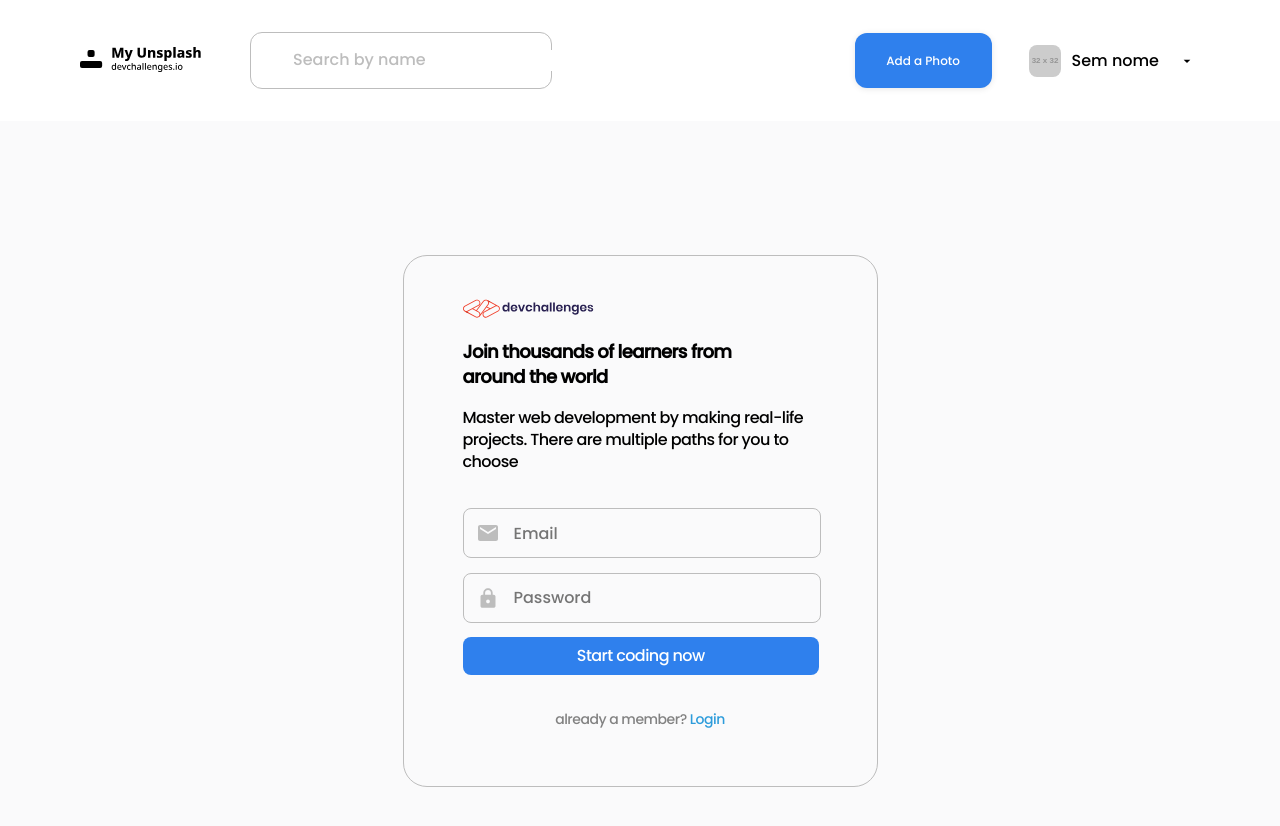
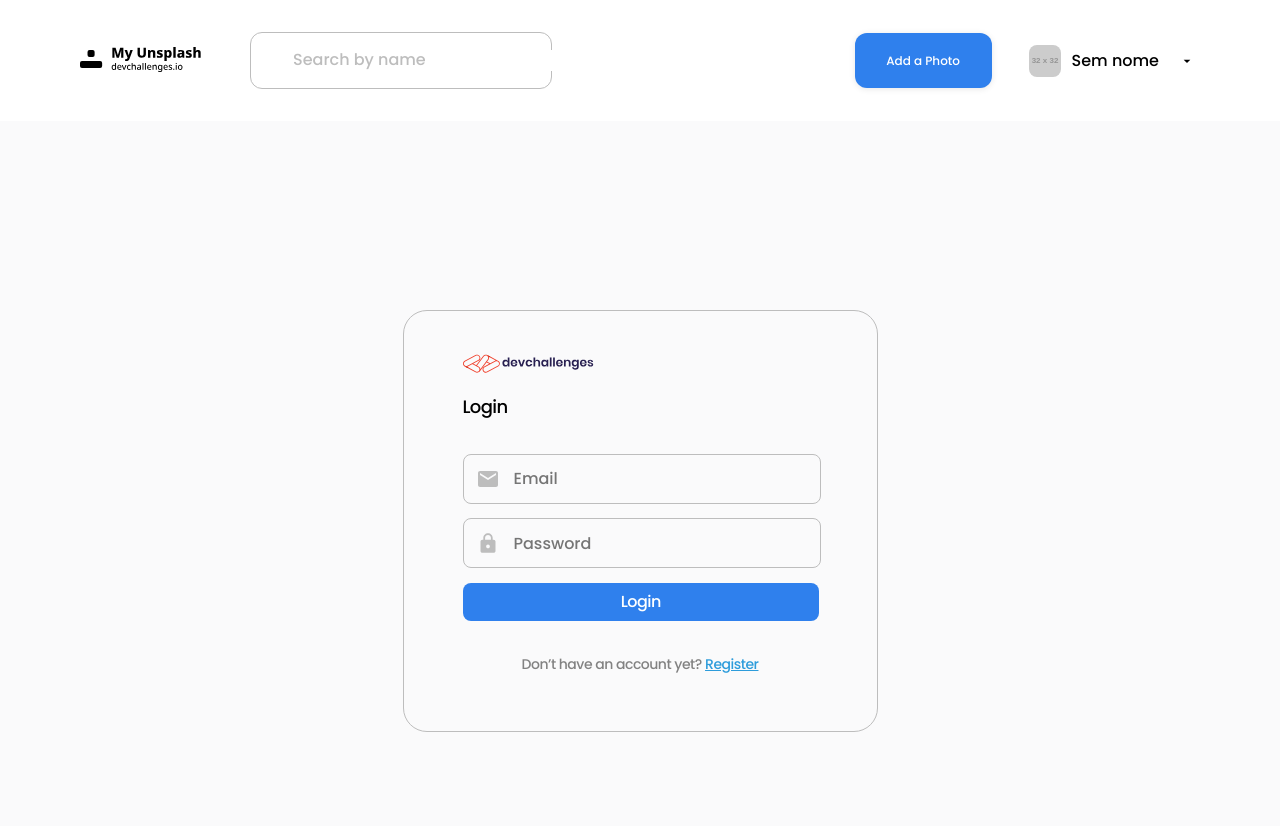
Before and after one commit to LeandroSFraga/ImageUploader, a React (Create React App) app: page /login in a window 1280 px wide. Shown: the top 826 px of the page. Built offline with nearby package versions, Linux system fonts and the light colour scheme.

Commit message:
Login Page

```diff
--- a/src/Routes.tsx
+++ b/src/Routes.tsx
@@ -1,7 +1,8 @@
 import Card from 'components/card';
+import Register from 'pages/Login';
 import Navbar from 'components/navbar';
-import HomePage from 'pages/Home/App';
-import Login from 'pages/Login';
+import HomePage from 'pages/Home';
+import Login from 'pages/Register';
 import NotFound from 'pages/NotFound';
 import Profile from 'pages/Profile';
 import { BrowserRouter as Router, Routes, Route } from 'react-router-dom';
@@ -13,8 +14,9 @@ export default function AppRouter() {
       <Routes>
         <Route path="/" element={<HomePage />} />
         <Route path="/upload" element={<Card />} />
+        <Route path="/register" element={<Register />} />
+        <Route path="/profile" element={<Profile />} />
         <Route path="/login" element={<Login />} />
-        <Route path="/profile" element={<Profile />} />
         <Route path="*" element={<NotFound />} />
       </Routes>
     </Router>
--- a/src/components/list/pictures/index.tsx
+++ b/src/components/list/pictures/index.tsx
@@ -48,7 +48,7 @@ export default function Picture({ picture, subtitle }: Props) {
       </div>
       <img
         className={classNames(style.picture, {
-          [style.picturefocus]: infosForPictureIsVisible,
+          [style.pictureHover]: infosForPictureIsVisible,
         })}
         src={picture.link}
         id={picture._id}
--- a/src/components/list/pictures/picture.module.scss
+++ b/src/components/list/pictures/picture.module.scss
@@ -48,12 +48,12 @@
   max-width: 100%;
   border-radius: 16px;
   display: block;
+}
 
-  &:hover {
-    cursor: pointer;
-    filter: brightness(65%);
-    transition: 0.3s;
-  }
+.pictureHover {
+  cursor: pointer;
+  filter: brightness(65%);
+  transition: 0.3s;
 }
 
 .deleteButton {
--- a/src/components/logincard/index.tsx
+++ b/src/components/registercard/index.tsx
@@ -2,8 +2,9 @@ import style from './logincard.module.scss';
 import { ReactComponent as Logo } from '../../assets/img/devchallenges.svg';
 import { MdEmail } from 'react-icons/md';
 import { IoMdLock } from 'react-icons/io';
+import { Link } from 'react-router-dom';
 
-export default function LoginCard() {
+export default function RegisterCard() {
   return (
     <div className={style.loginContainer}>
       <div className={style.loginCard}>
@@ -35,7 +36,10 @@ export default function LoginCard() {
           <button className={style.cardButton}>Start coding now</button>
         </form>
         <p className={style.littleText}>
-          already a member? <span className={style.textLink}>Login</span>
+          already a member?{' '}
+          <Link to={'/login'} className={style.textLink}>
+            Login
+          </Link>
         </p>
       </div>
     </div>
--- a/src/components/logincard/logincard.module.scss
+++ b/src/components/registercard/logincard.module.scss
@@ -81,3 +81,11 @@
 .textLink {
   color: #2d9cdb;
 }
+
+.socialMedia {
+  display: flex;
+  justify-content: space-between;
+  width: 220px;
+  margin-right: 0px;
+  justify-self: center;
+}
--- /dev/null
+++ b/src/components/registercard/logincard/index.tsx
@@ -0,0 +1,37 @@
+import style from '../logincard.module.scss';
+import { ReactComponent as Logo } from '../../../assets/img/devchallenges.svg';
+import { MdEmail } from 'react-icons/md';
+import { IoMdLock } from 'react-icons/io';
+import { Link } from 'react-router-dom';
+
+export default function LoginCard() {
+  return (
+    <div className={style.loginContainer}>
+      <div className={style.loginCard}>
+        <Logo />
+        <p className={style.loginCardTextPrincipal}> Login</p>
+        <form className={style.form}>
+          <div className={style.field}>
+            <MdEmail className={style.icon} />
+            <input className={style.input} type="email" placeholder="Email" />
+          </div>
+          <div className={style.field}>
+            <IoMdLock className={style.icon} />
+            <input
+              className={style.input}
+              type="password"
+              placeholder="Password"
+            />
+          </div>
+          <button className={style.cardButton}>Login</button>
+        </form>
+        <p className={style.littleText}>
+          Don’t have an account yet?{' '}
+          <Link to={'/register'} className={style.textLink}>
+            Register
+          </Link>
+        </p>
+      </div>
+    </div>
+  );
+}
--- a/src/pages/Login/index.tsx
+++ b/src/pages/Login/index.tsx
@@ -1,9 +1,9 @@
-import LoginCard from 'components/logincard';
+import RegisterCard from 'components/registercard';
 
-export default function Login() {
+export default function Register() {
   return (
     <div>
-      <LoginCard />
+      <RegisterCard />
     </div>
   );
 }
--- /dev/null
+++ b/src/pages/Register/index.tsx
@@ -0,0 +1,9 @@
+import LoginCard from 'components/registercard/logincard';
+
+export default function Login() {
+  return (
+    <div>
+      <LoginCard />
+    </div>
+  );
+}
```
Also changed, not shown: src/pages/Home/index.tsx (renamed from src/pages/Home/App.tsx).
